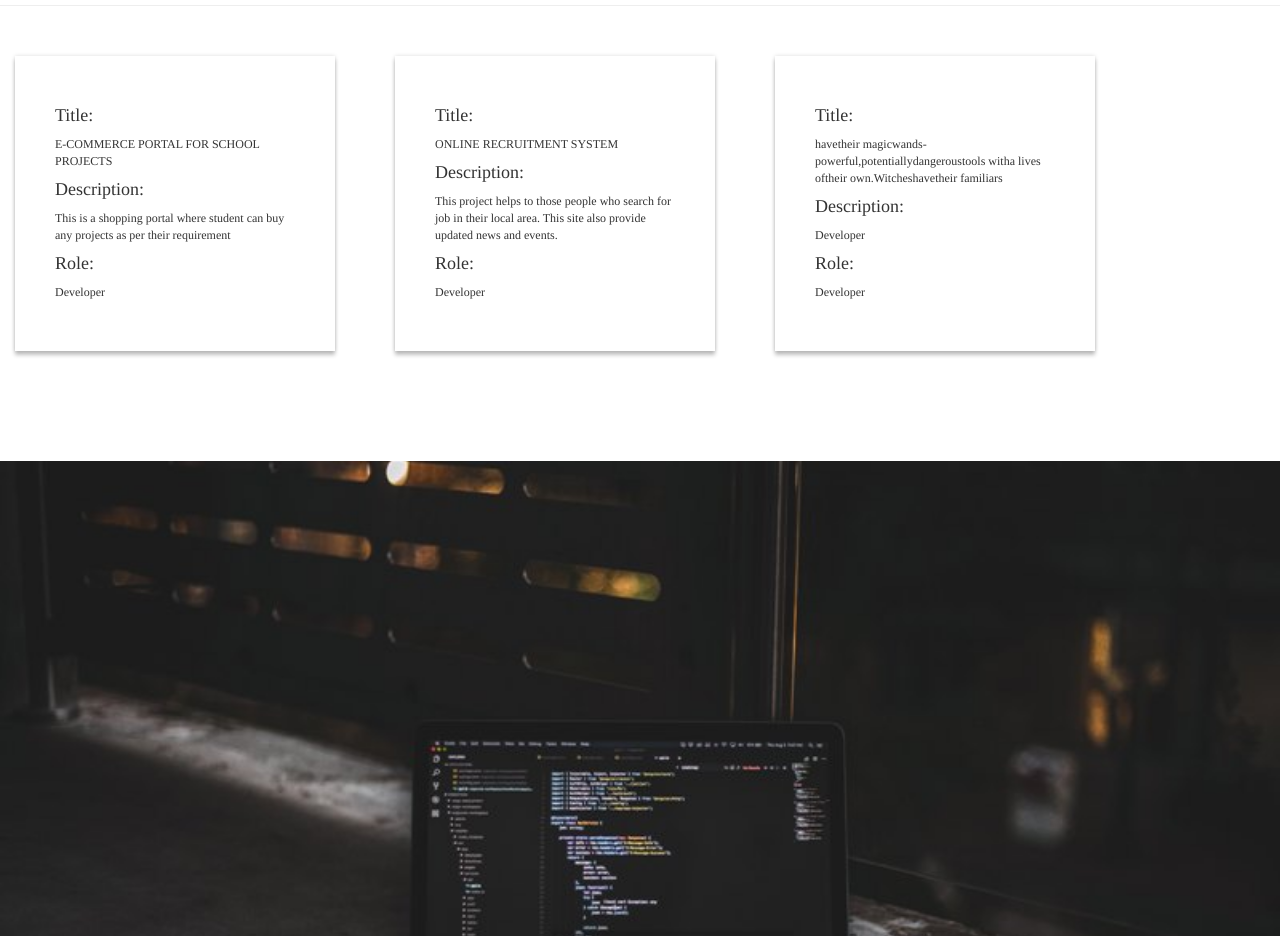
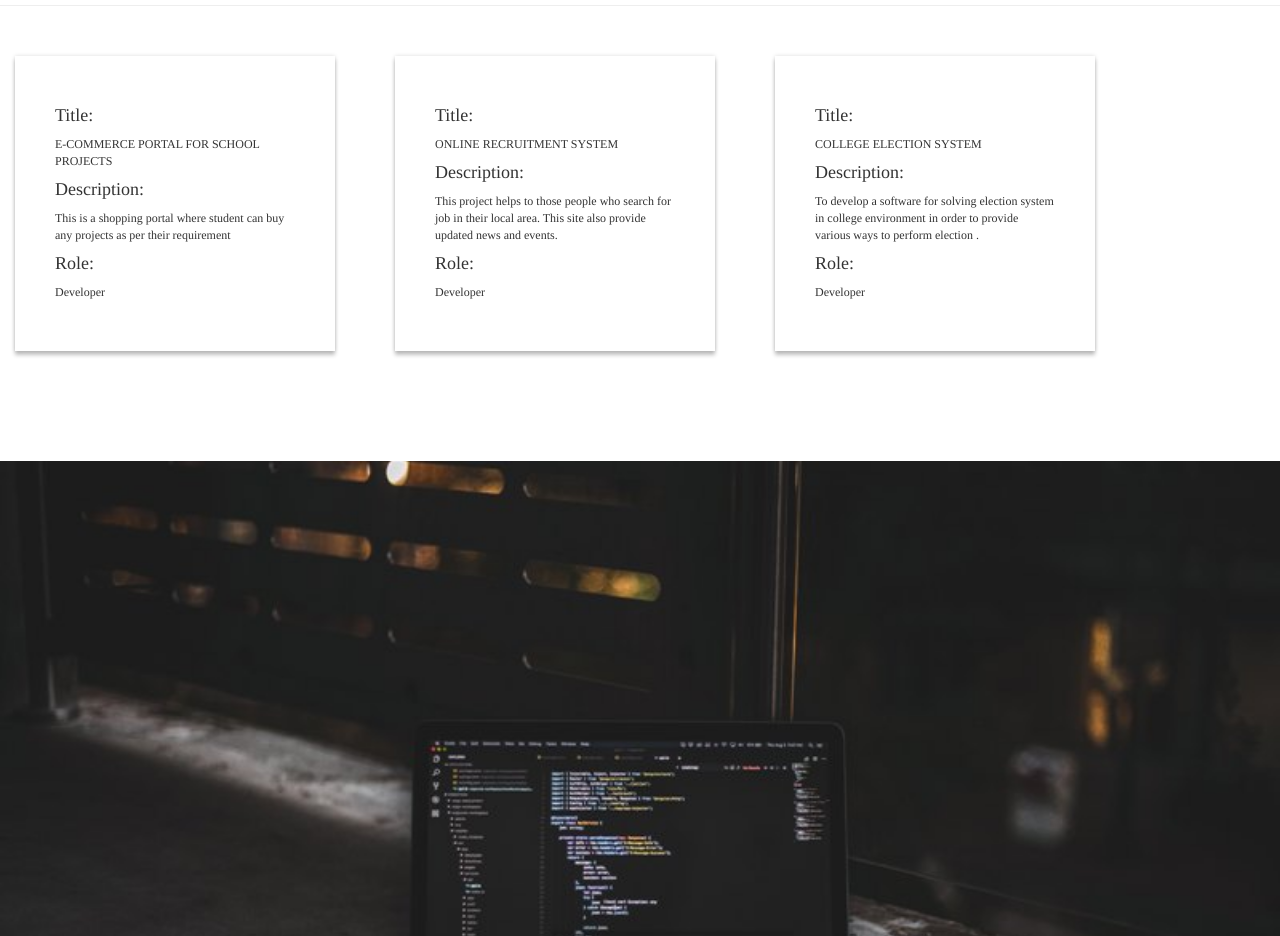
Before and after one commit to jmanjari/jmanjari.github.io, a plain HTML site: page index.html in a window 1280 px wide. Shown: the part 4860-5796 px from the top of the page. Drawn offline with nearby package versions, Linux system fonts and the light colour scheme; files that its build step writes are made by us from their sources.

Commit message:
Update index.html

```diff
--- a/index.html
+++ b/index.html
@@ -238,11 +238,9 @@
                 </div>
                 <div class="col-xs-8 col-md-offset-2 col-md-4 col-md-offset-2 col-lg-offset-4 col-lg-4 col-lg-offset-4 box box-slim">
                     <h4>Title:</h4>
-                        <p class="small-text">havetheir magicwands-powerful,potentiallydangeroustools witha lives oftheir
-                                own.Witcheshavetheir familiars
-                        </p>
+                        <p class="small-text">COLLEGE ELECTION SYSTEM</p>
                     <h4>Description:</h4>
-                        <p class="small-text">Developer</p>
+                        <p class="small-text">To develop  a software for solving election system in college environment in order to provide various ways to perform election . </p>
                     <h4>Role:</h4>
                         <p class="small-text">Developer</p>
                 </div>
```
